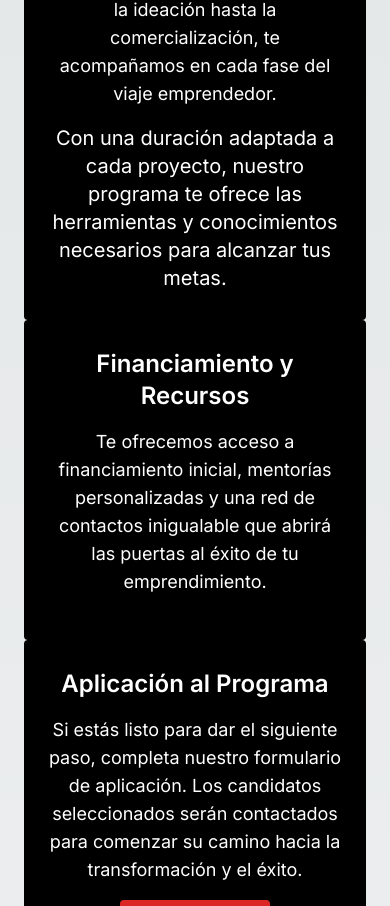
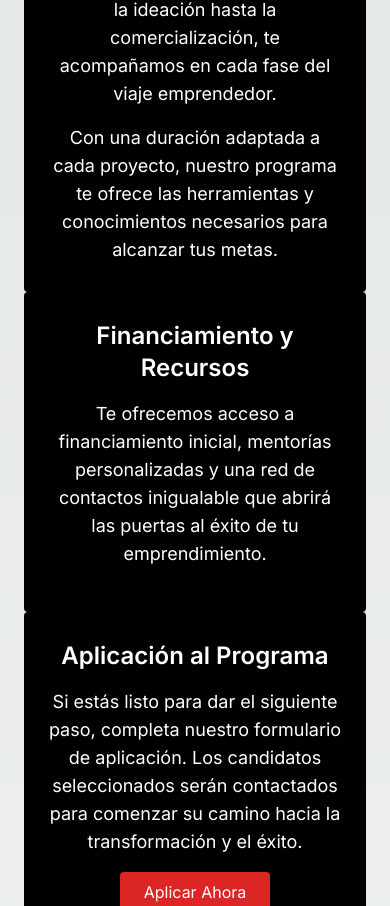
Before and after one commit to JoseanG24/Business-Incubator-Landing-Page, a Next.js app: page / in a window 390 px wide. Shown: the part 2138-3044 px from the top of the page. Built offline with nearby package versions, Linux system fonts and the light colour scheme; a web font is replaced by a local one.

Commit message:
fixed text size

```diff
--- a/app/components/Program.tsx
+++ b/app/components/Program.tsx
@@ -28,7 +28,7 @@ const Program = () => {
               comercialización, te acompañamos en cada fase del viaje
               emprendedor.
             </p>
-            <p className="text-xl">
+            <p className="text-lg md:text-xl">
               Con una duración adaptada a cada proyecto, nuestro programa te
               ofrece las herramientas y conocimientos necesarios para alcanzar
               tus metas.
```
